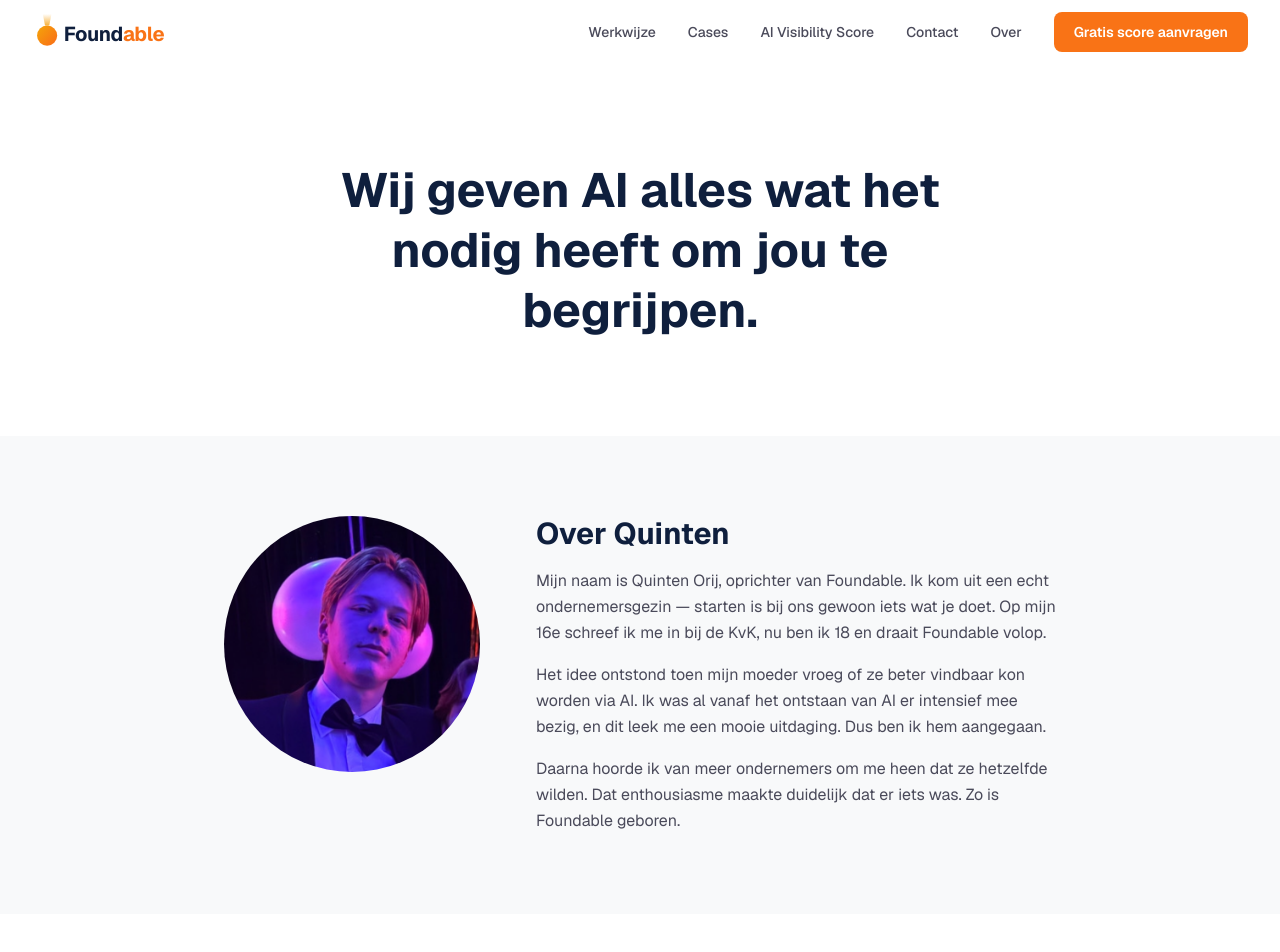
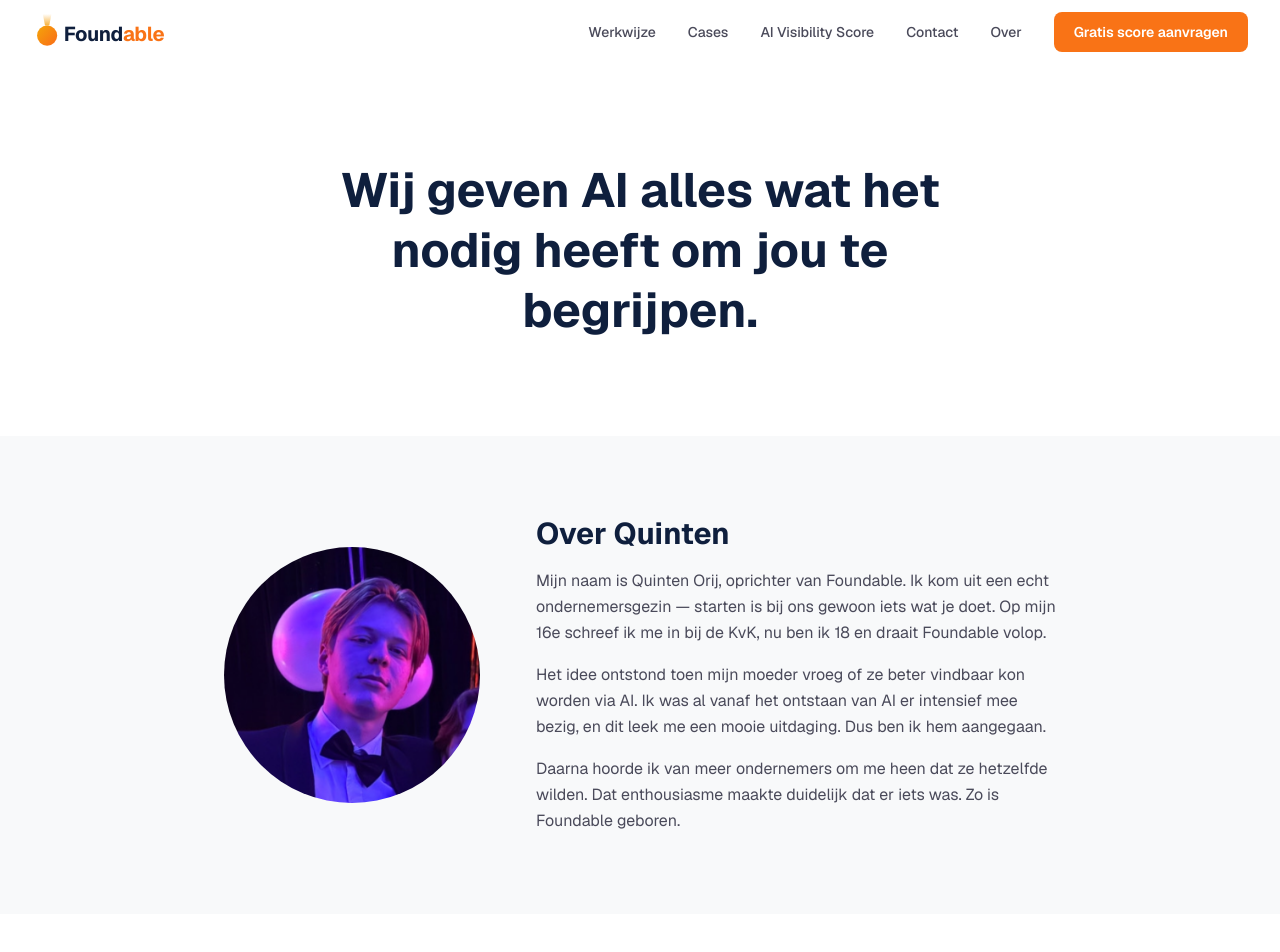
Before and after one commit to QUINTENtje/Foundable-website, a Next.js app: page /over in a window 1280 px wide. Shown: the top 952 px of the page. Built offline with nearby package versions, Linux system fonts and the light colour scheme.

Commit message:
over: foto aangepast

```diff
--- a/src/app/over/page.tsx
+++ b/src/app/over/page.tsx
@@ -23,7 +23,7 @@
       {/* Over Quinten */}
       <section className="py-16 sm:py-20 bg-bg-alt">
         <div className="mx-auto max-w-4xl px-4 sm:px-6 lg:px-8">
-          <div className="flex flex-col md:flex-row items-center md:items-start gap-10 md:gap-14">
+          <div className="flex flex-col md:flex-row items-center gap-10 md:gap-14">
             <div className="flex-shrink-0">
               <Image
                 src="/quinten.jpg"
```
